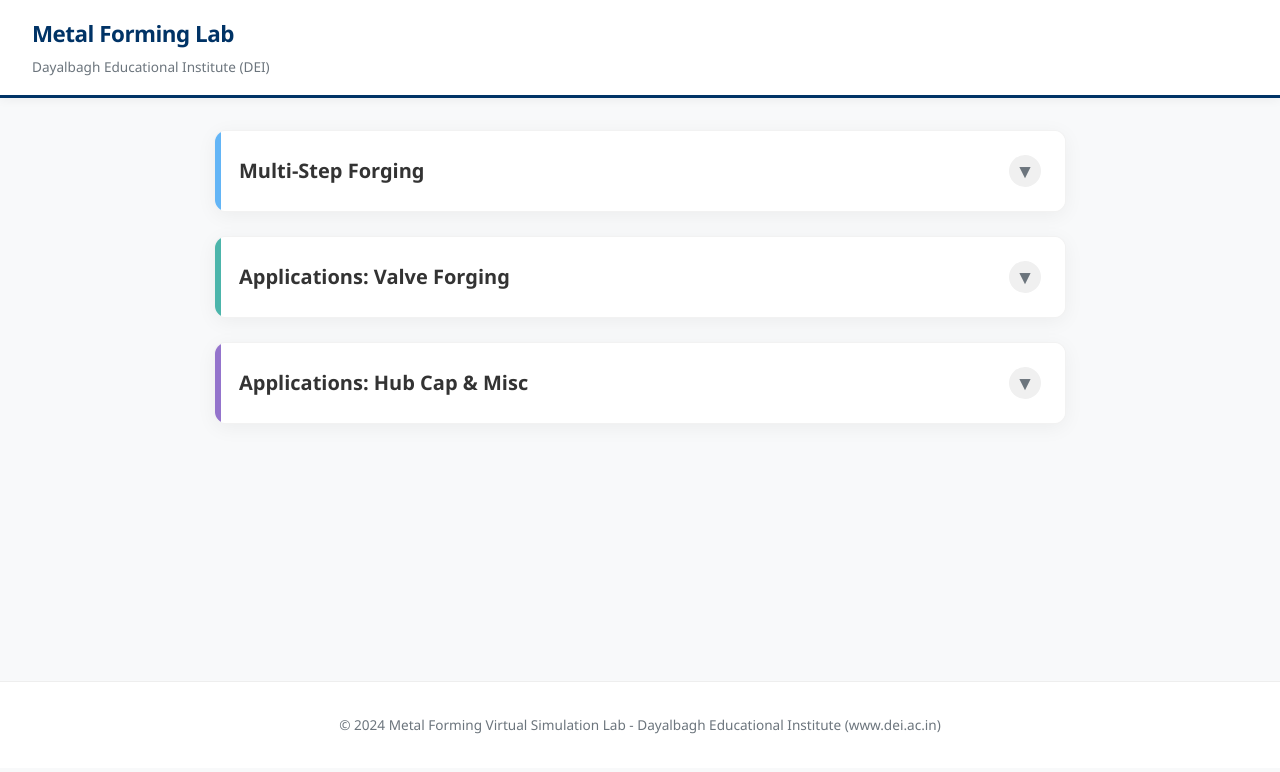
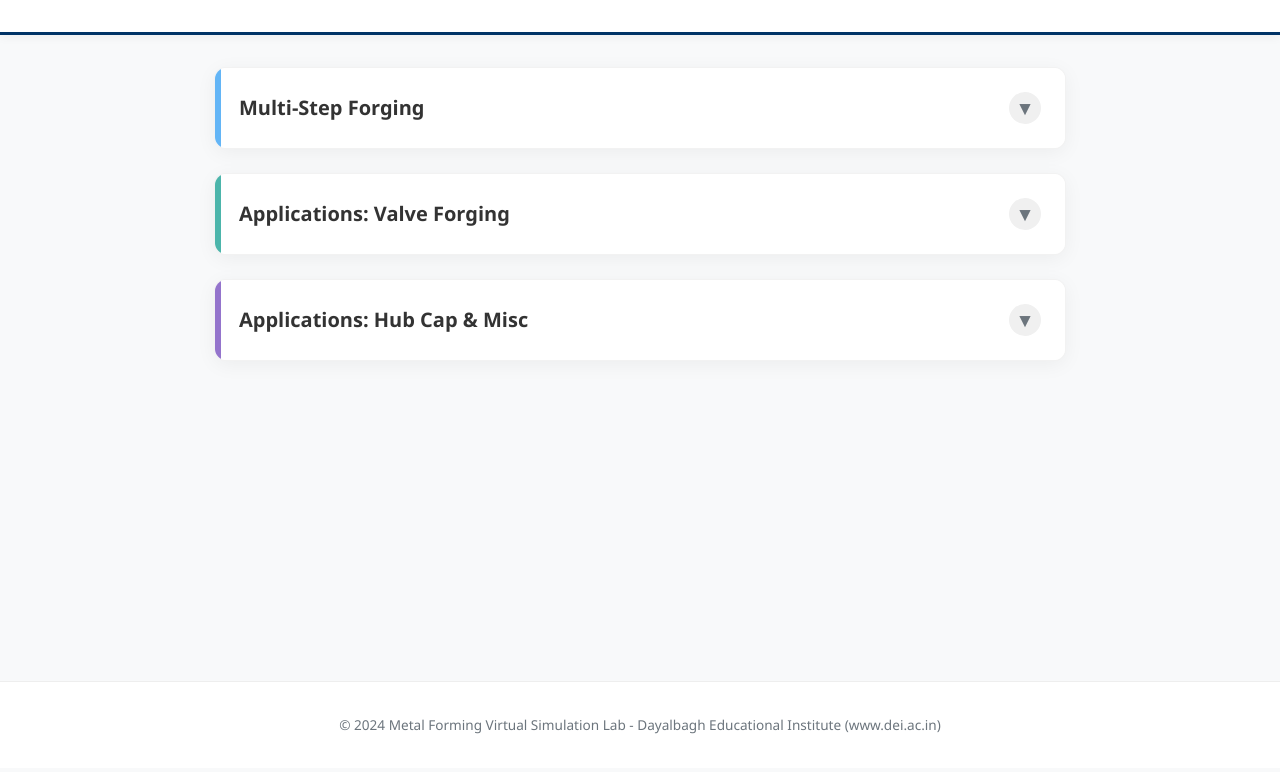
Before and after one commit to virtual-labs/exp-multistep-forging-dei, a plain HTML site: page experiment/simulation/video_sim.html in a window 1280 px wide. Drawn offline with Linux system fonts and the light colour scheme.

Commit message:
Update video_sim.html

```diff
--- a/experiment/simulation/video_sim.html
+++ b/experiment/simulation/video_sim.html
@@ -283,10 +283,7 @@
 <body>
 
     <header>
-        <div class="brand">
-            <h1>Metal Forming Lab</h1>
-            <span>Dayalbagh Educational Institute (DEI)</span>
-        </div>
+
     </header>
 
     <main>
```
